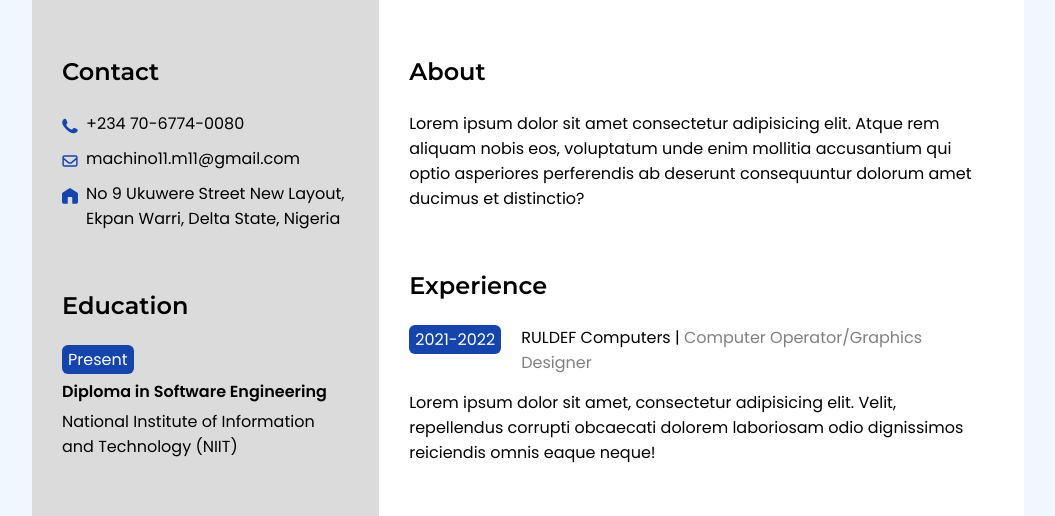
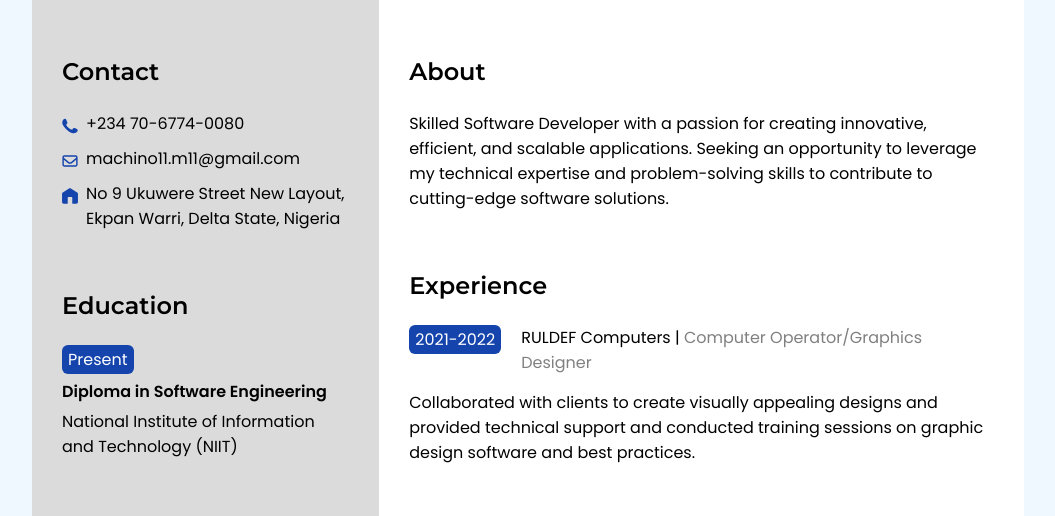
Before and after one commit to Iammachino11/Dami-Portfolio, a plain HTML site: page resume.html in a window 1280 px wide. Shown: the part 233-749 px from the top of the page, without its empty margins (112-1167 px from the left). Drawn offline with Linux system fonts and the light colour scheme; a web font is replaced by a local one.

Commit message:
added more info on resume page

```diff
--- a/index.js
+++ b/index.js
@@ -224,7 +224,7 @@ const skills = [
         category: 'backend',
         icon: 'images/Java-icon.svg',
         name: 'Java',
-        percentage: 53,
+        percentage: 63,
         description: 'Lorem ipsum dolor sit amet consectetur adipisicing elit.'
     },
     {
--- a/resume.html
+++ b/resume.html
@@ -191,7 +191,7 @@
             </div>
             <div class="rInfo aboutMe">
                 <h2>About</h2>
-                <p>Lorem ipsum dolor sit amet consectetur adipisicing elit. Atque rem aliquam nobis eos, voluptatum unde enim mollitia accusantium qui optio asperiores perferendis ab deserunt consequuntur dolorum amet ducimus et distinctio?</p>
+                <p>Skilled Software Developer with a passion for creating innovative, efficient, and scalable applications. Seeking an opportunity to leverage my technical expertise and problem-solving skills to contribute to cutting-edge software solutions.</p>
             </div>
 
             <div class="rInfo Experience">
@@ -204,7 +204,7 @@
                     </div>
                 </div>
                 <div class="experienceDescription">
-                    Lorem ipsum dolor sit amet, consectetur adipisicing elit. Velit, repellendus corrupti obcaecati dolorem laboriosam odio dignissimos reiciendis omnis eaque neque!
+                    Collaborated with clients to create visually appealing designs and provided technical support and conducted training sessions on graphic design software and best practices.
                 </div>
             </div>
 
```
